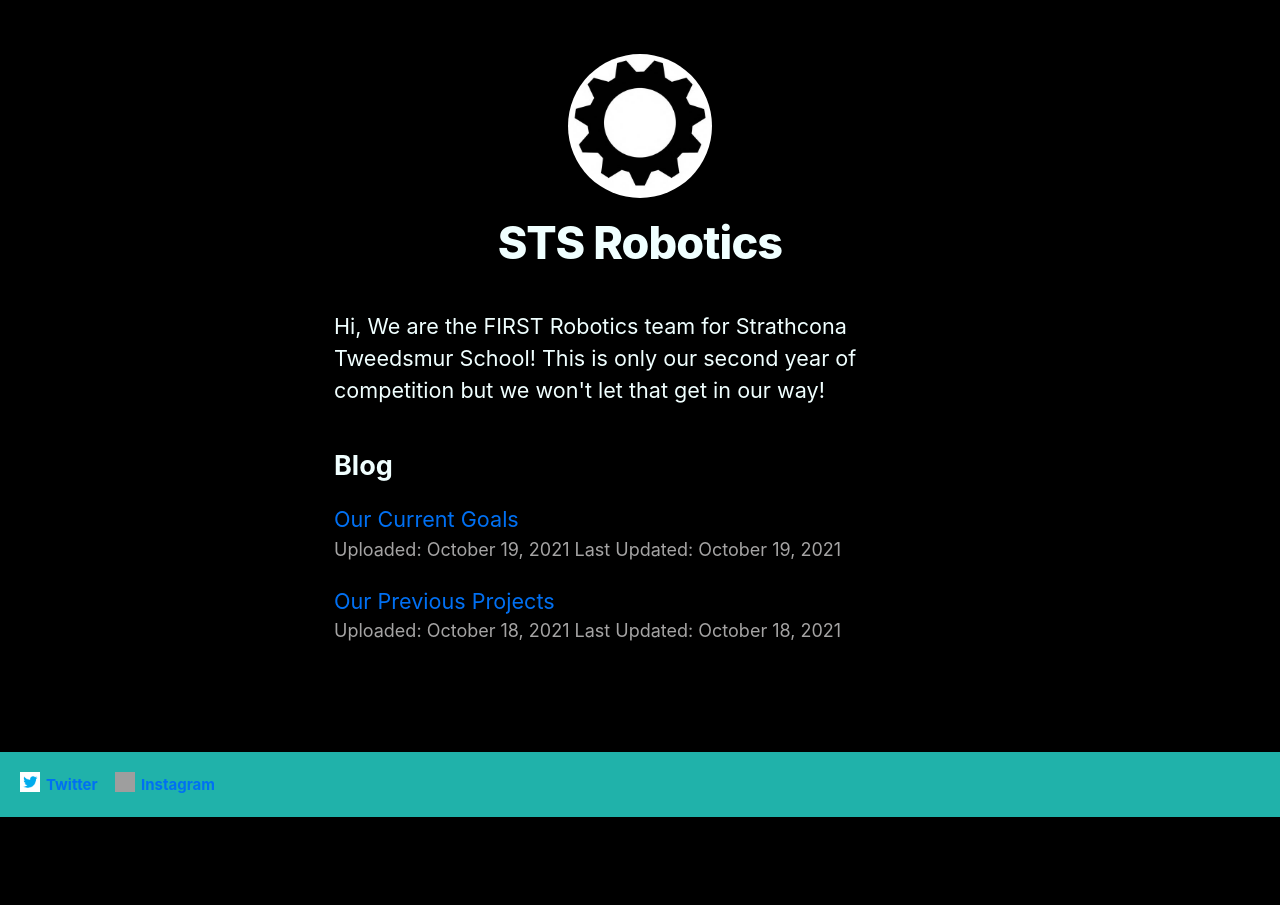
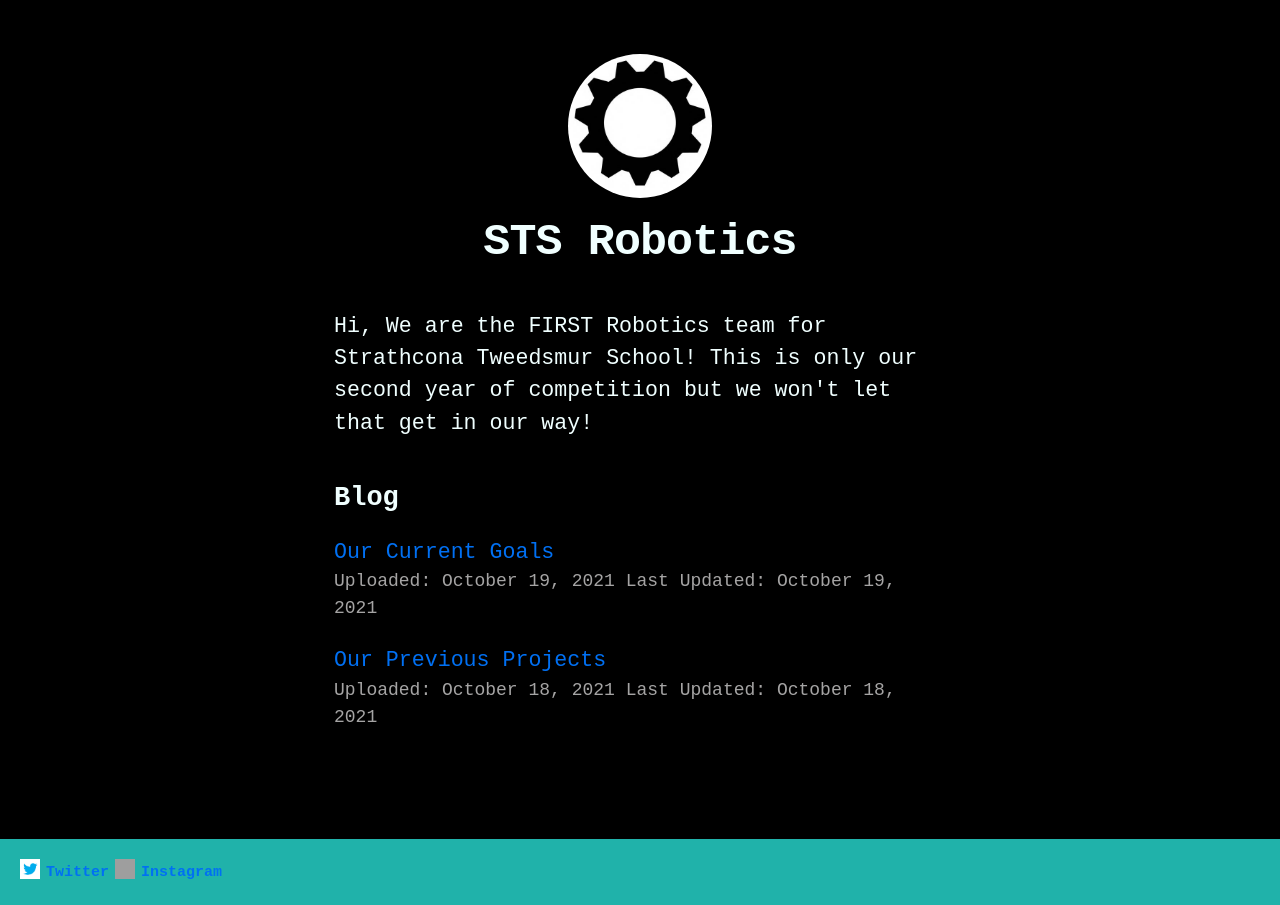
Before and after one commit to Moop3334/nextjs-blog, a Next.js app: page / in a window 1280 px wide. Before the commit the page ends 817 px from the top, so only its background shows below. Built offline with nearby package versions, Linux system fonts and the light colour scheme; grey boxes are pictures that could not be loaded.

Commit message:
changed font

```diff
--- a/styles/global.css
+++ b/styles/global.css
@@ -2,8 +2,7 @@
 body {
   padding: 0;
   margin: 0;
-  font-family: -apple-system, BlinkMacSystemFont, Segoe UI, Roboto, Oxygen, Ubuntu,
-    Cantarell, Fira Sans, Droid Sans, Helvetica Neue, sans-serif;
+  font-family: monospace;
   line-height: 1.6;
   font-size: 18px;
   background-color: black;
```
